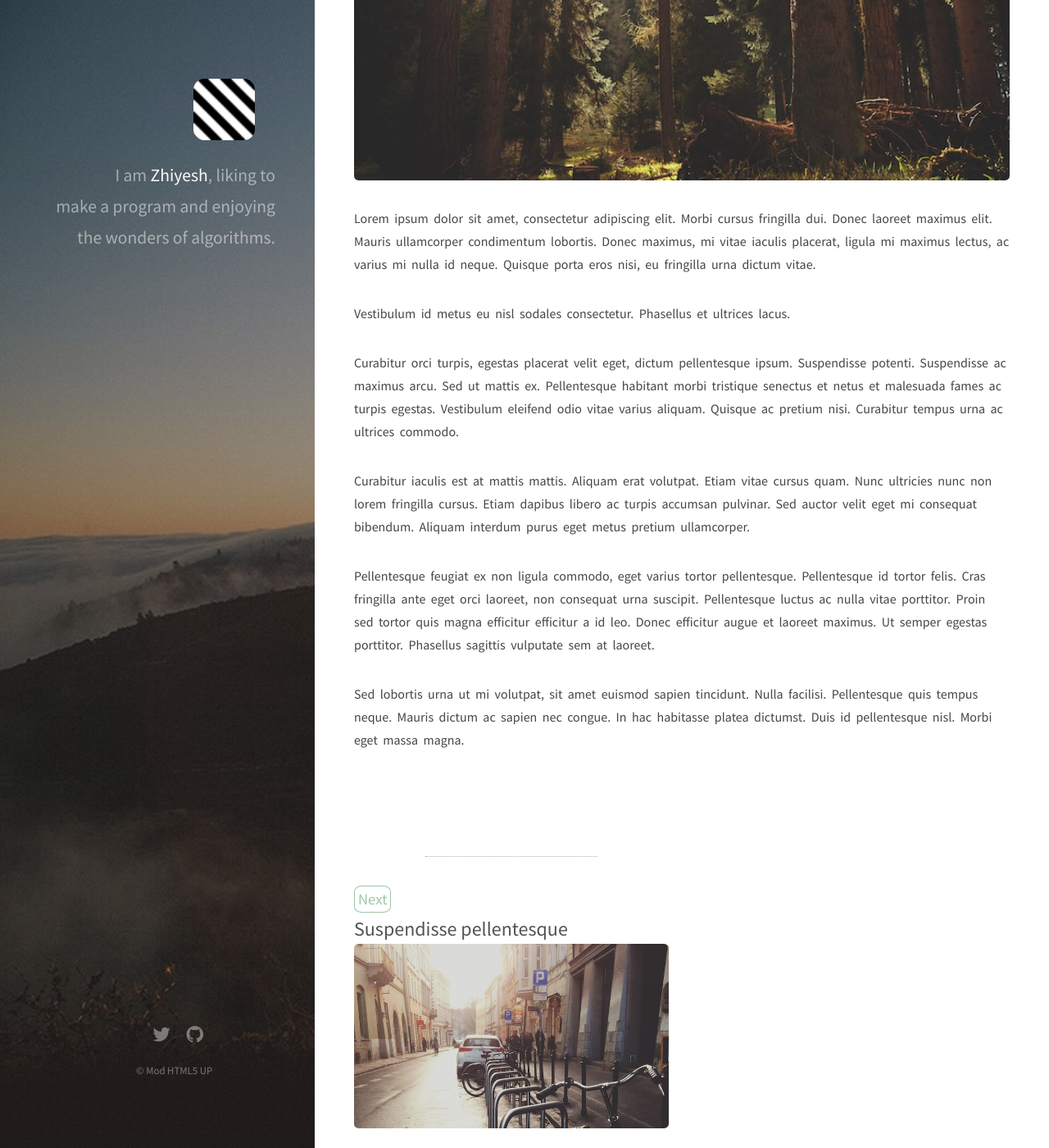
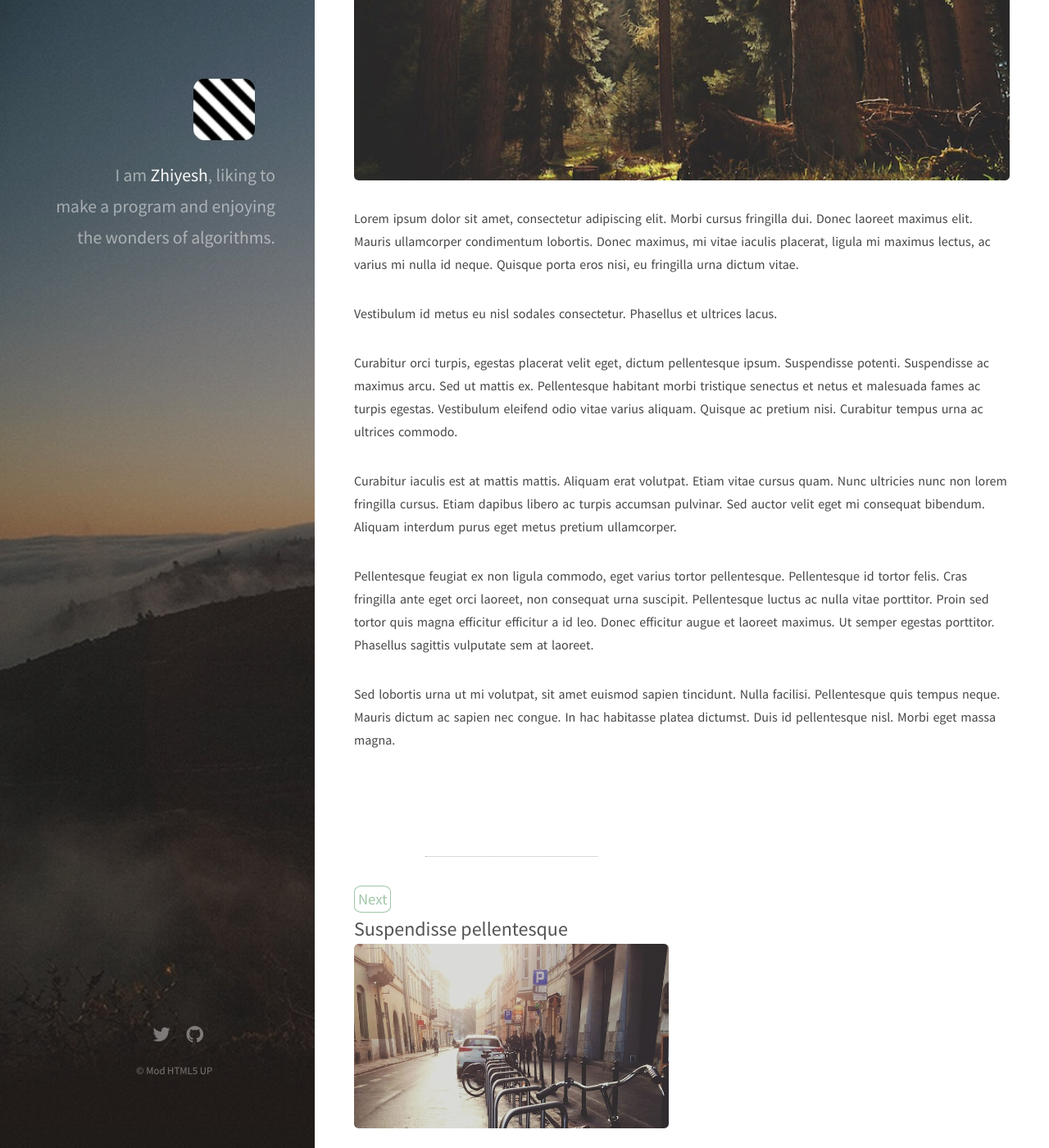
Before and after one commit to Zhiyelah/zhiyelah.github.io, a Jekyll site: the page built from _posts/2015-01-30-Lorem.markdown, in a window 1280 px wide and 1400 px high, scrolled down 445 px. Shown: the whole window at 82% size. Built offline with Jekyll 4.4.1, drawn with Linux system fonts in a browser that asks for light colours; nearby versions of some CDN libraries.

Commit message:
Update main.css

```diff
--- a/css/main.css
+++ b/css/main.css
@@ -1625,6 +1625,7 @@
 	h1 {
 		color: #424242;
 		font-weight: 600;
+		word-spacing: 1em;
 		font-size: 2em;
 		line-height: 1.5em;
 	}
@@ -2591,13 +2592,13 @@
 
 		#main > section > section {
 			color: #464646;
-			word-spacing: 0.2em;
+			word-spacing: 0.1em;
 			font-size: 12pt;
 		}
 
 		#main > article > section {
 			color: #464646;
-			word-spacing: 0.2em;
+			word-spacing: 0.1em;
 			font-size: 12pt;
 			padding-bottom: 6em;
 		}
```
